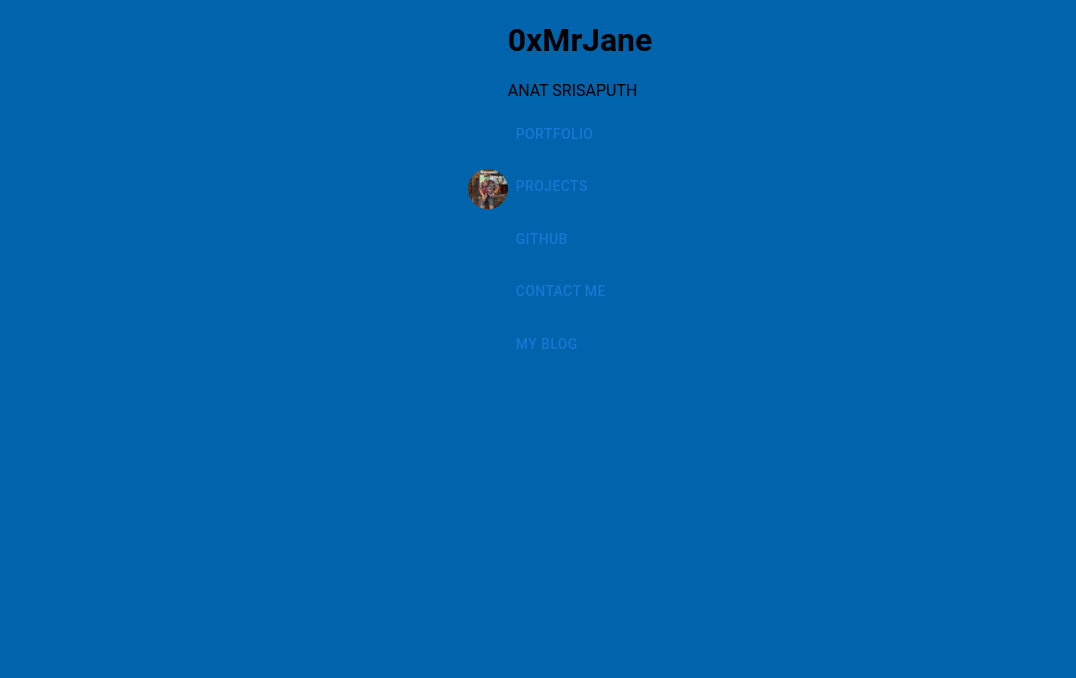
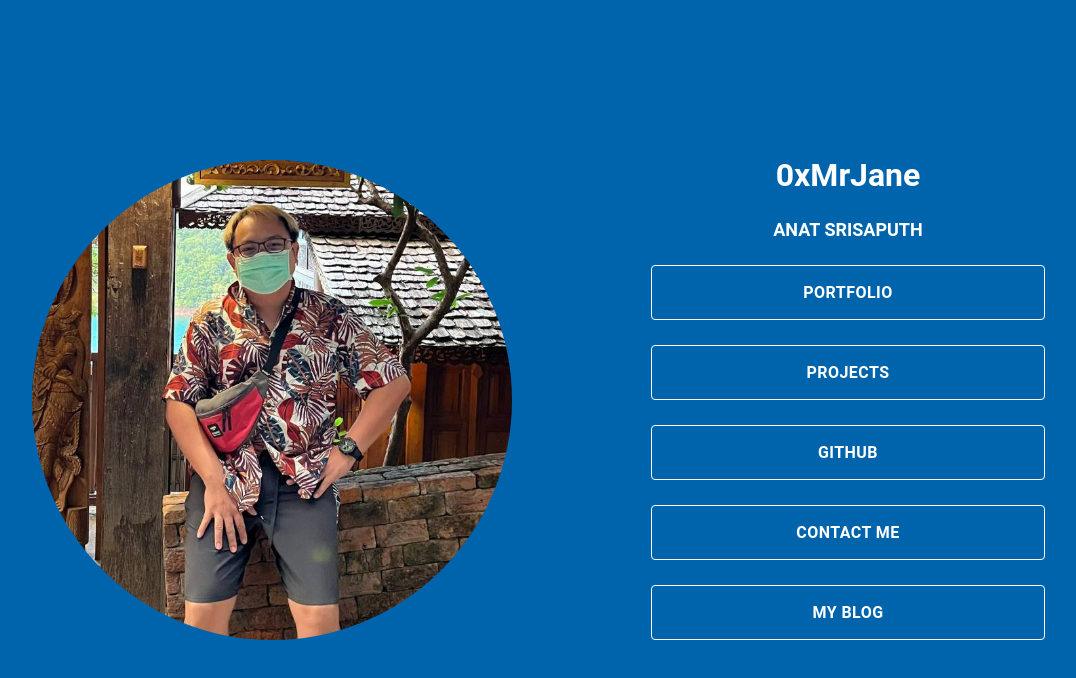
Before and after one commit to anatsrii/0xmrjane, a React (Create React App) app in the folder front/: page / in a window 1280 px wide. Shown: the top 678 px of the page, without its empty margins (80-1156 px from the left). Built offline with nearby package versions, Linux system fonts and the light colour scheme.

Commit message:
Home component responsive done

```diff
--- a/front/src/Components/Home.js
+++ b/front/src/Components/Home.js
@@ -1,40 +1,60 @@
-import { Button, Grid } from '@mui/material';
-import Avatar from '@mui/material/Avatar';
-import { Link } from 'react-router-dom';
-import '../Style/Home.css';
-
-
-
+import Button from "@mui/material/Button";
+import Container from "@mui/material/Container";
+import Avatar from "@mui/material/Avatar";
+import { Link } from "react-router-dom";
+import "../Style/Home.css";
+import { Box } from "@mui/material";
 
 function Home() {
-
   return (
     // Main container
-    <Grid container justifyContent='center' alignItems='center' className='container'>
+    <Container
+    >
+      <Box component="div" className="container">
 
-      {/* Left box */}
-      <Grid className='box1' >
+        {/* Left box */}
+        <Box  className="box1" >
+          {/* Image */}
+          <Avatar alt="profile" src="profilecorp.png" className="avarta" />
+        </Box>
 
-        {/* Image */}
-      <Avatar
-        alt="profile"
-        src="profilecorp.png"
-        className='avarta'
-      />
-      </Grid>
+        {/* Right Box Menu */}
+        <Box  className="box2">
+          <h1>0xMrJane</h1>
+          <p>ANAT SRISAPUTH</p>
+          <p>
+            <Button className="button" component={Link} to="portfolio">
+              PORTFOLIO
+            </Button>
+          </p>
+          <p>
+            <Button className="button" component={Link} to="projects">
+              PROJECTS
+            </Button>
+          </p>
+          <p>
+            <Button
+              className="button"
+              onClick={() => window.open("https://github.com/anatsrii")}
+              >
+              GITHUB
+            </Button>
+          </p>
+          <p>
+            <Button className="button" component={Link} to="contact">
+              CONTACT ME
+            </Button>
+          </p>
+          <p>
+            <Button className="button" component={Link} to="blog">
+              MY BLOG
+            </Button>
+          </p>
 
-      {/* Right Box Menu */}
-      <Grid row >
-        <h1>0xMrJane</h1>
-        <p>ANAT SRISAPUTH</p>
-        <p><Button className='button' component={Link} to='portfolio'>PORTFOLIO</Button></p>
-        <p><Button className='button' component={Link} to='projects'>PROJECTS</Button></p>
-        <p><Button className='button' onClick={()=> window.open('https://github.com/anatsrii')}>GITHUB</Button></p>
-        <p><Button className='button' component={Link} to='contact'>CONTACT ME</Button></p>
-        <p><Button className='button' component={Link} to='blog'>MY BLOG</Button></p>
-      </Grid>
-    </Grid>
-  )
+      </Box>
+    </Box>
+    </Container>
+  );
 }
 
 export default Home;
--- a/front/src/Style/Home.css
+++ b/front/src/Style/Home.css
@@ -1,15 +1,25 @@
 body {
   background-color: #0064ad;
   font-family: "Roboto","Helvetica","Arial",sans-serif;
+  color: #ffffff;
+}
+
+.button.MuiButtonBase-root:hover {
+  background-color: #ffffff;
+  color: #0064ad !important;
+  font-weight: 800;
+  border: solid #ffffff 1px !important;
+  width: 75% !important;
+  box-shadow: 0 12px 16px 0 rgba(0,0,0,0.24), 0 17px 50px 0 rgba(0,0,0,0.19);
 }
 
 
-@media only screen and (max-width: 480px) {
+@media only screen  and (max-width: 480px) {
   .button {
     color: #ffffff !important;
     font-weight: 500;
     border: solid #ffffff 1px !important;
-    width: 75% ;
+    width: 75% !important;
   }
 
   .container{
@@ -31,26 +41,182 @@ body {
   .avarta {
     width: 200px !important;
     height: 200px !important;
-    text-align: center !important;
+    align-items: center !important;
+    justify-content: center !important;
+    margin: auto !important;
   }
   .box1 {
-    max-width: 375px;
-    height: 30%;
+    max-width: 480px;
     align-items: 'center' !important;
     justify-content: 'center' !important;
-    margin-top: auto;
-    margin-bottom: auto;
+    padding: auto;
   }
   .box2 {
-    max-width: 375px;
-    height: 70%;
+    max-width: 480px;
+     align-items: 'center';
+     justify-content: 'center';
+     text-align: center;
+     margin: auto;
+  }
+}
+
+
+@media only screen and (min-width: 481px) and (max-width: 720px) {
+  .button {
+    color: #ffffff !important;
+    font-weight: 500;
+    border: solid #ffffff 1px !important;
+    width: 75% !important;
+    height: 50px;
+    margin: auto;
+  }
+
+  .container{
+    display: block !important;
+    height: 100vh;
+    font-style: normal;
+    font-weight: 500;
+    text-align: center;
+    color: #ffffff;
+  }
+  h1 {
+    font-size: x-large;
+  }
+
+  p {
+    font-weight: 700;
+    margin: 25px;
+  }
+
+  .avarta {
+    width: 300px !important;
+    height: 300px !important;
+    align-items: center !important;
+    justify-content: center !important;
+    margin: auto !important;
+    padding: auto;
+  }
+  .box1 {
+    max-width: 720px;
+    margin: auto;
+    padding: auto;
+  }
+  .box2 {
+    max-width: 720px;
      align-items: 'center';
      justify-content: 'center';
      text-align: center;
      color: #ffffff ;
-     border: solid #ffffff;
-     margin-bottom: 1rem;
+     margin: auto;
+  }
+}
+
+@media only screen and (min-width: 721px) and (max-width: 1024px) {
+  .button {
+    color: #ffffff !important;
+    font-weight: 500;
+    border: solid #ffffff 1px !important;
+    width: 75% !important;
+    height: 50px;
+    margin: auto;
   }
 
+  .container{
+    display: flex !important;
+    height: 100vh;
+    align-items: center;
+    justify-content: center;
+    font-style: normal;
+    font-weight: 500;
+    text-align: center;
+    color: #ffffff;
+    padding: auto;
+    margin:auto;
+  }
+  h1 {
+    font-size: x-large;
+  }
 
+  p {
+    font-weight: 700;
+    margin: 25px;
+  }
+
+  .avarta {
+    width: 380px !important;
+    height: 400px !important;
+    align-items: center !important;
+    justify-content: center !important;
+    margin: auto !important;
+  }
+  .box1 {
+    width: 720px;
+    margin-top: 10px;
+    margin: auto;
+    padding: auto;
+  }
+  .box2 {
+    width: 720px;
+     align-items: 'center';
+     justify-content: 'center';
+     text-align: center;
+     color: #ffffff ;
+     margin: auto;
+  }
 }
+
+@media only screen and (min-width: 1025px) {
+  .button {
+    color: #ffffff !important;
+    font-size: medium !important;
+    font-weight: 600 !important;
+    border: solid #ffffff 1px !important;
+    width: 75% !important;
+    min-height: 55px;
+    margin: auto;
+  }
+
+  .container{
+    display: flex !important;
+    height: 100vh;
+    align-items: center;
+    justify-content: center;
+    font-style: normal;
+    font-weight: 800;
+    text-align: center;
+    color: #ffffff;
+    padding: auto;
+    margin:auto;
+  }
+  h1 {
+    font-size: xx-large;
+  }
+
+  p {
+    font-weight: 700;
+    font-size: large;
+    margin: 25px;
+  }
+
+  .avarta {
+    min-width: 480px !important;
+    min-height: 480px !important;
+    align-items: center !important;
+    justify-content: center !important;
+    margin: auto !important;
+  }
+  .box1 {
+    width: 100%;
+    margin-top: 10px;
+    margin: auto;
+    padding: auto;
+  }
+  .box2 {
+    width: 100%;
+     align-items: 'center';
+     justify-content: 'center';
+     text-align: center;
+     color: #ffffff ;
+     margin: auto;
+  }
+}
```
